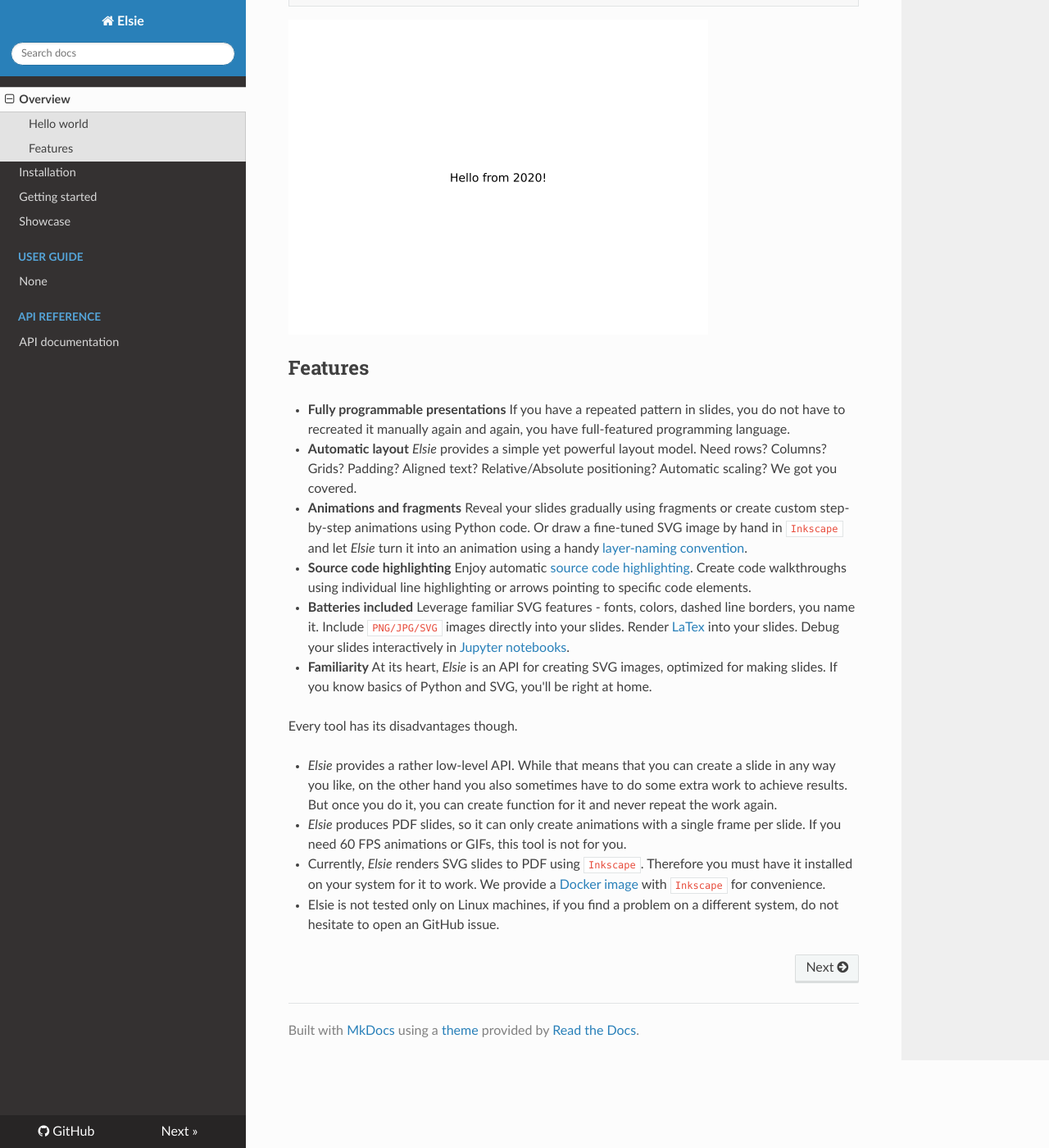
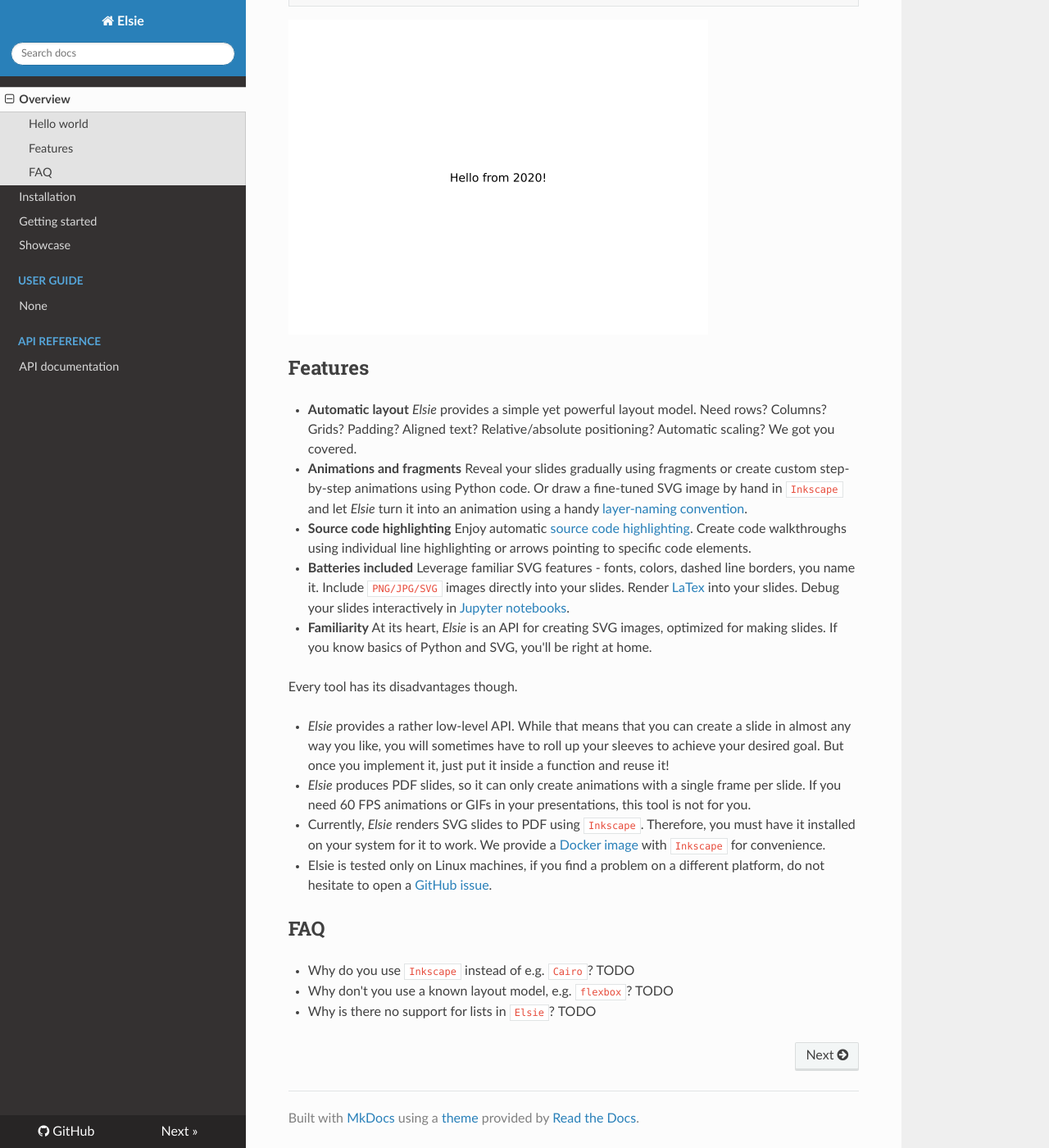
Before and after one commit to spirali/elsie, an MkDocs documentation site: the page built from docs/README.md, in a window 1280 px wide and 1400 px high, scrolled down 494 px. Shown: the whole window at 82% size. Built offline with MkDocs 1.6.1, drawn with Linux system fonts in a browser that asks for light colours; nearby versions of some CDN libraries.

Commit message:
Rewrite README and installation slightly and add FAQ template

```diff
--- a/docs/README.md
+++ b/docs/README.md
@@ -22,13 +22,8 @@ elsie.render("slides.pdf")
 <img width="512px" height="384px" src="slide_imgs/hello.png">
 
 ## Features
-
-- **Fully programmable presentations** If you have a repeated pattern in slides,
-  you do not have to recreated it manually again and again, you have
-  full-featured programming language.
-
 - **Automatic layout** *Elsie* provides a simple yet powerful layout model. Need
-  rows? Columns? Grids? Padding? Aligned text? Relative/Absolute positioning?
+  rows? Columns? Grids? Padding? Aligned text? Relative/absolute positioning?
   Automatic scaling? We got you covered.
 
 - **Animations and fragments** Reveal your slides gradually using fragments or
@@ -52,13 +47,22 @@ elsie.render("slides.pdf")
 Every tool has its disadvantages though.
 
 - *Elsie* provides a rather low-level API. While that means that you can create
-  a slide in any way you like, on the other hand you also sometimes have to do
-  some extra work to achieve results. But once you do it, you can create
-  function for it and never repeat the work again.
+  a slide in almost any way you like, you will sometimes have to roll up your sleeves
+  to achieve your desired goal. But once you implement it, just put it inside a function
+  and reuse it!
 - *Elsie* produces PDF slides, so it can only create animations with a single
-  frame per slide. If you need 60 FPS animations or GIFs, this tool is not for you.
-- Currently, *Elsie* renders SVG slides to PDF using `Inkscape`. Therefore you
-  must have it installed on your system for it to work. We provide a [Docker
-  image](installation.md#docker-installation) with `Inkscape` for convenience.
-- Elsie is not tested only on Linux machines, if you find a problem on a
-  different system, do not hesitate to open an GitHub issue.
+  frame per slide. If you need 60 FPS animations or GIFs in your presentations, this tool
+  is not for you.
+- Currently, *Elsie* renders SVG slides to PDF using `Inkscape`. Therefore, you
+  must have it installed on your system for it to work. We provide a
+  [Docker image](installation.md#docker-installation) with `Inkscape` for convenience.
+- Elsie is tested only on Linux machines, if you find a problem on a
+  different platform, do not hesitate to open a [GitHub issue](https://github.com/spirali/elsie/issues/new).
+
+## FAQ
+- Why do you use `Inkscape` instead of e.g. `Cairo`?
+TODO
+- Why don't you use a known layout model, e.g. `flexbox`?
+TODO
+- Why is there no support for lists in `Elsie`?
+TODO
```
Also changed, not shown: docs/installation.md (+5 -4 lines).
